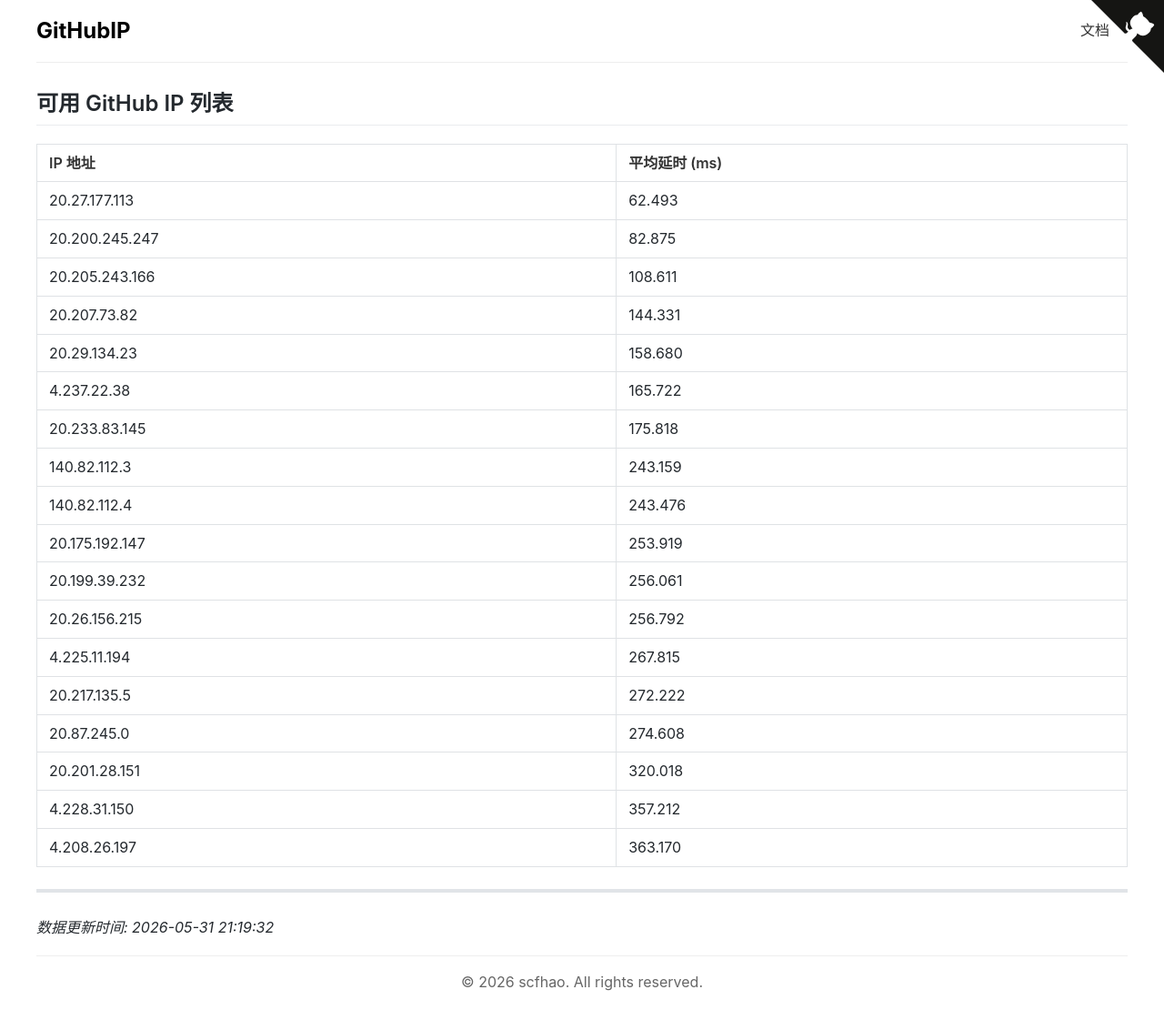
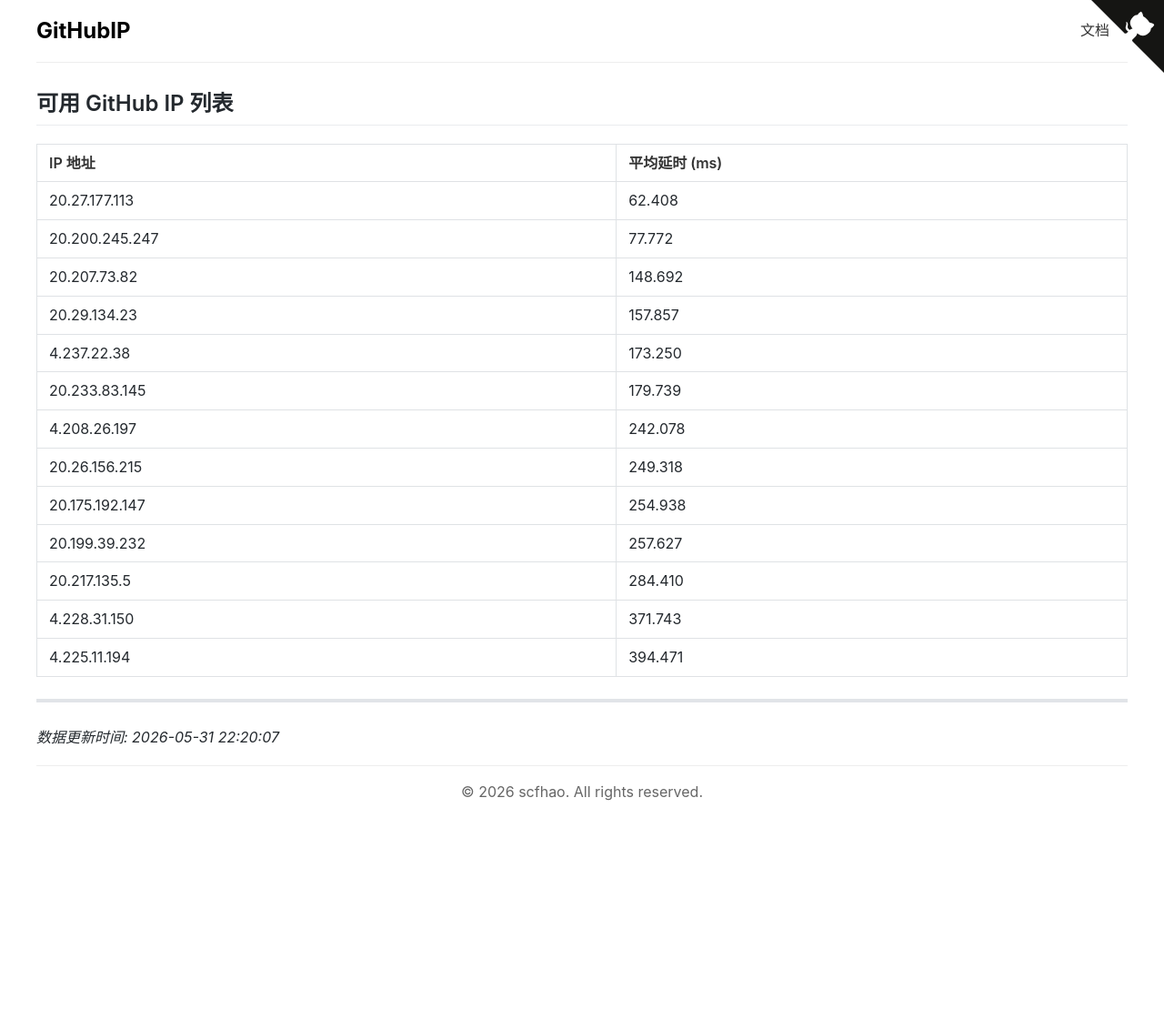
Before and after one commit to scfhao/GitHubIP, a Jekyll site: the page built from index.md, in a window 1280 px wide. Shown: the whole page at 91% size. Built offline with Jekyll 4.4.1, drawn with Linux system fonts in a browser that asks for light colours; after the commit the page ends 901 px from its top, so only the background shows below that.

Commit message:
自动脚本执行 - 2026-05-31 22:20:07

```diff
--- a/index.md
+++ b/index.md
@@ -1,32 +1,27 @@
 ---
 layout: home
 title: GitHub IP 列表
-date: 2026-05-31 21:19:32
+date: 2026-05-31 22:20:07
 ---
 
 ## 可用 GitHub IP 列表
 
 | IP 地址 | 平均延时 (ms) |
 |---------|--------------|
-| 20.27.177.113 | 62.493 |
-| 20.200.245.247 | 82.875 |
-| 20.205.243.166 | 108.611 |
-| 20.207.73.82 | 144.331 |
-| 20.29.134.23 | 158.680 |
-| 4.237.22.38 | 165.722 |
-| 20.233.83.145 | 175.818 |
-| 140.82.112.3 | 243.159 |
-| 140.82.112.4 | 243.476 |
-| 20.175.192.147 | 253.919 |
-| 20.199.39.232 | 256.061 |
-| 20.26.156.215 | 256.792 |
-| 4.225.11.194 | 267.815 |
-| 20.217.135.5 | 272.222 |
-| 20.87.245.0 | 274.608 |
-| 20.201.28.151 | 320.018 |
-| 4.228.31.150 | 357.212 |
-| 4.208.26.197 | 363.170 |
+| 20.27.177.113 | 62.408 |
+| 20.200.245.247 | 77.772 |
+| 20.207.73.82 | 148.692 |
+| 20.29.134.23 | 157.857 |
+| 4.237.22.38 | 173.250 |
+| 20.233.83.145 | 179.739 |
+| 4.208.26.197 | 242.078 |
+| 20.26.156.215 | 249.318 |
+| 20.175.192.147 | 254.938 |
+| 20.199.39.232 | 257.627 |
+| 20.217.135.5 | 284.410 |
+| 4.228.31.150 | 371.743 |
+| 4.225.11.194 | 394.471 |
 
 ---
 
-*数据更新时间: 2026-05-31 21:19:32*
+*数据更新时间: 2026-05-31 22:20:07*
```
